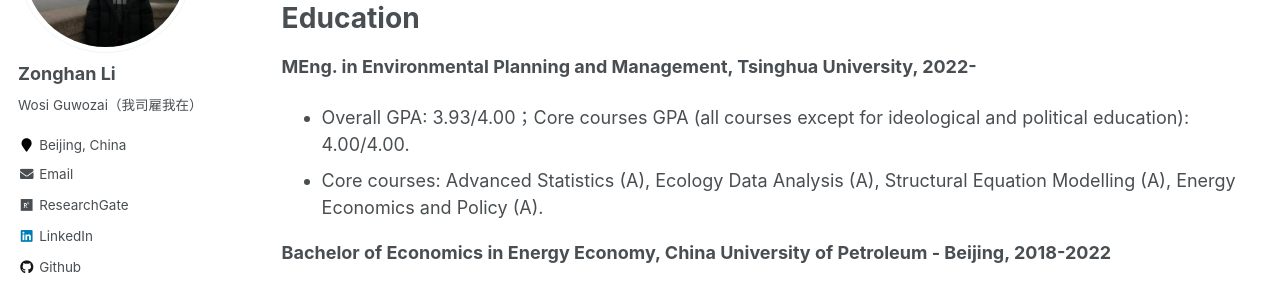
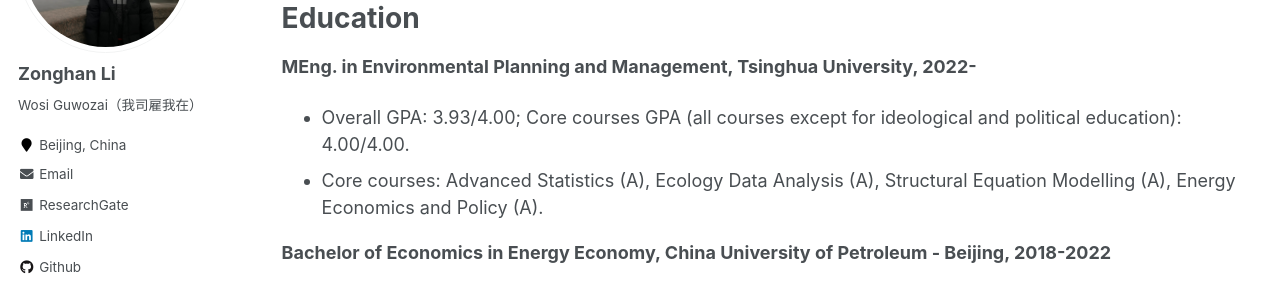
Before and after one commit to lzh3278/lzh.github.io, a Jekyll site: the page built from _pages/cv.md, in a window 1280 px wide and 900 px high. Shown: the part 240-530 px from the top of the window. Built offline with Jekyll 4.4.1, drawn with Linux system fonts in a browser that asks for light colours.

Commit message:
Update cv.md

```diff
--- a/_pages/cv.md
+++ b/_pages/cv.md
@@ -15,7 +15,7 @@ redirect_from:
 Education
 ======
 **MEng. in Environmental Planning and Management, Tsinghua University, 2022-**
-* Overall GPA: 3.93/4.00；Core courses GPA (all courses except for ideological and political education): 4.00/4.00.
+* Overall GPA: 3.93/4.00; Core courses GPA (all courses except for ideological and political education): 4.00/4.00.
 * Core courses: Advanced Statistics (A), Ecology Data Analysis (A), Structural Equation Modelling (A), Energy Economics and Policy (A).
 
 **Bachelor of Economics in Energy Economy, China University of Petroleum - Beijing, 2018-2022**
```
